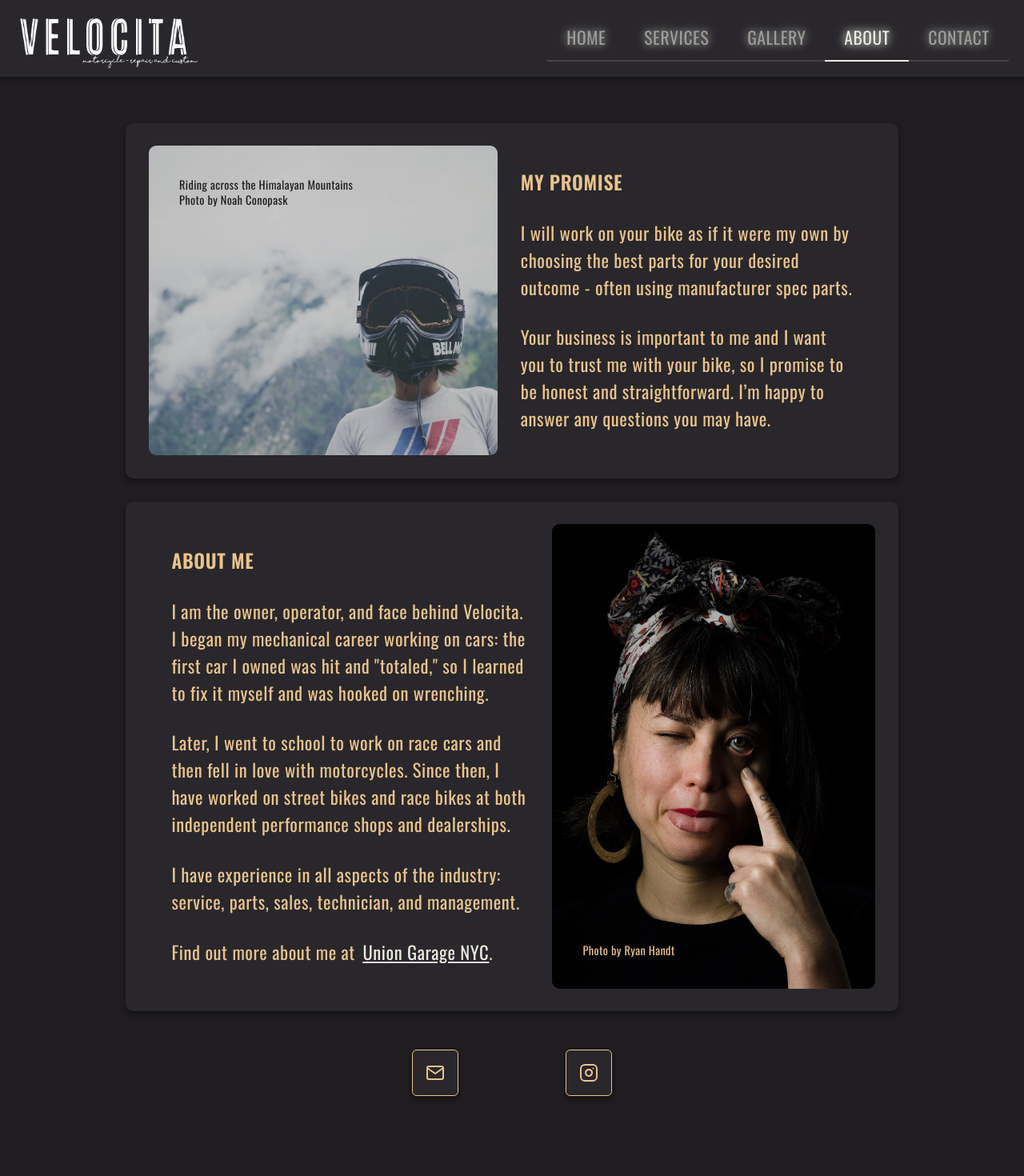
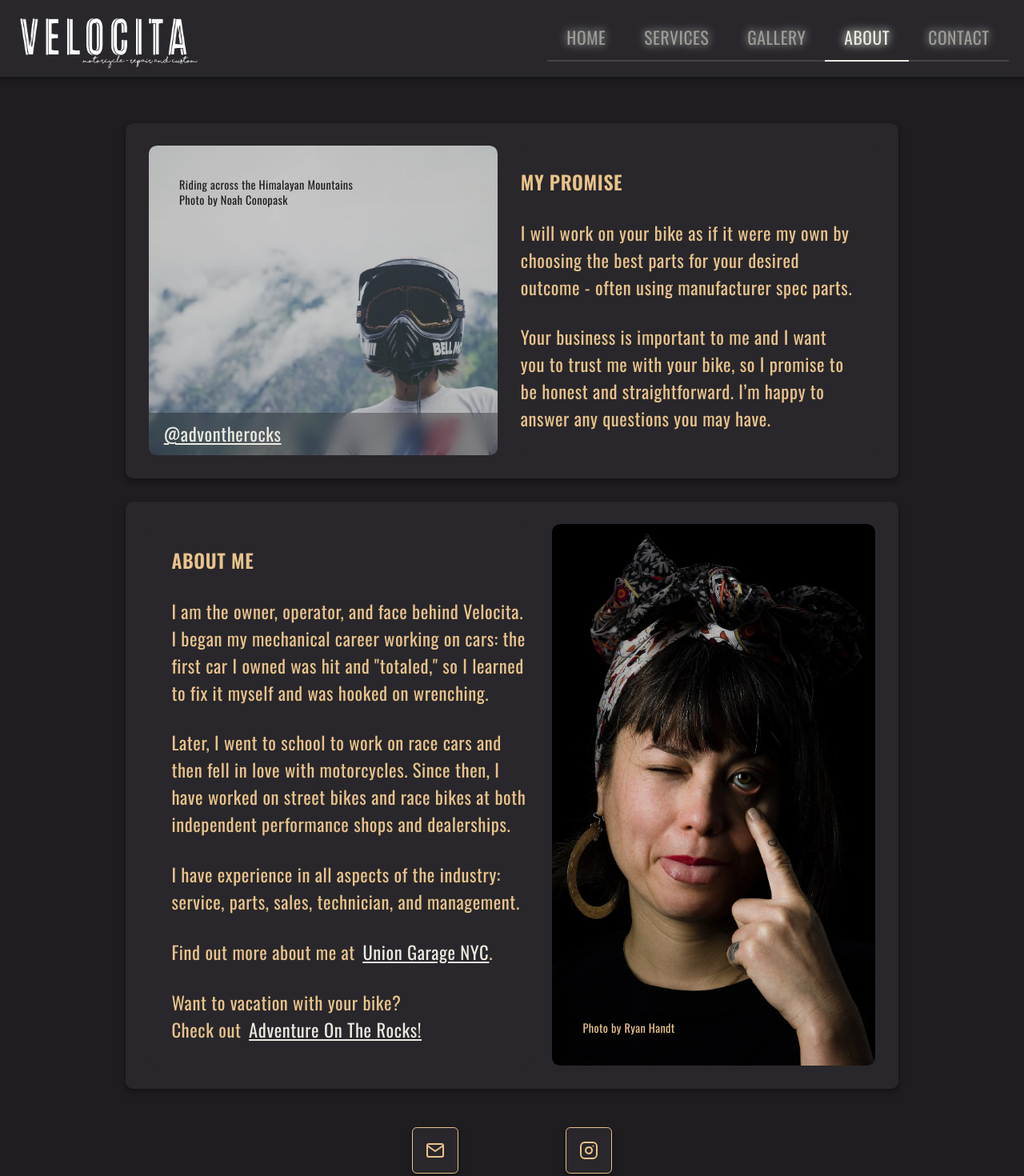
Before and after one commit to CSpencerND/motovelocita, a React (Create React App) app in the folder client/: page /about in a window 1280 px wide. Shown: the top 1470 px of the page at 80% size. Before the commit the page ends 1418 px from the top, so only its background shows below. Built offline with nearby package versions, Linux system fonts and the light colour scheme.

Commit message:
feat: add links to advontherocks

```diff
--- a/client/src/pages/About/index.jsx
+++ b/client/src/pages/About/index.jsx
@@ -13,22 +13,31 @@ const About = (props) => {
 
             <main className="container mx-auto m-6 max-w-screen-lg min-h-screen">
                 <section className="card md:card-side md:space-x-6 md:p-6 bg-base-100 shadow-box m-6">
-                    <div className="card image-full">
+                    <div>
+                        <a href="https://advontherocks.com"
+                            target="_blank"
+                            rel="noreferrer"
+                            className="card image-full h-full"
+                        >
                             <figure className="max-md:p-6">
                                 <img
                                     src={mountains}
                                     alt="Riding across the Himalayan Mountains"
                                     height={500}
                                     width={1000}
-                                className="rounded-box opacity-80"
+                                    className="rounded-lg opacity-80"
                                 />
                             </figure>
-                        <div className="card-body">
+                            <div className="card-body justify-between ">
                                 <figcaption className="text-base-200">
                                     Riding across the Himalayan Mountains <br />
                                     Photo by Noah Conopask
                                 </figcaption>
+                                <span className="link link-primary backdrop-blur -m-2 px-2 py-1 rounded-b-lg sm:-m-8 sm:px-4 sm:py-2 bg-black/30">
+                                    @advontherocks
+                                </span>
                             </div>
+                        </a>
                     </div>
 
                     <div className="card">
@@ -74,7 +83,7 @@ const About = (props) => {
                             </p>
                             <p>
                                 Find out more about me at
-                                <span className="ml-2 link link-primary">
+                                <span className="link link-primary ml-2">
                                     <a
                                         href="https://uniongaragenyc.com/blogs/journal/moto-velocita-new-yorks-newest-service-shop"
                                         target="_blank"
@@ -84,6 +93,20 @@ const About = (props) => {
                                     </a>
                                 </span>
                                 .
+                            </p>
+                            <p>
+                                Want to vacation with your bike?
+                                <br />
+                                Check out
+                                <span>
+                                    <a href="https://advontherocks.com"
+                                        target="_blank"
+                                        rel="noreferrer"
+                                        className="link link-primary ml-2"
+                                    >
+                                        Adventure On The Rocks!
+                                    </a>
+                                </span>
                             </p>
                         </div>
                     </div>
@@ -95,7 +118,7 @@ const About = (props) => {
                                 alt="RHandt - Kerry Sano - Velocita"
                                 height={500}
                                 width={750}
-                                className="rounded-box"
+                                className="rounded-lg"
                             />
                         </figure>
                         <div className="card-body self-end">
```
Lines whose indentation alone changed are shown as unchanged.
